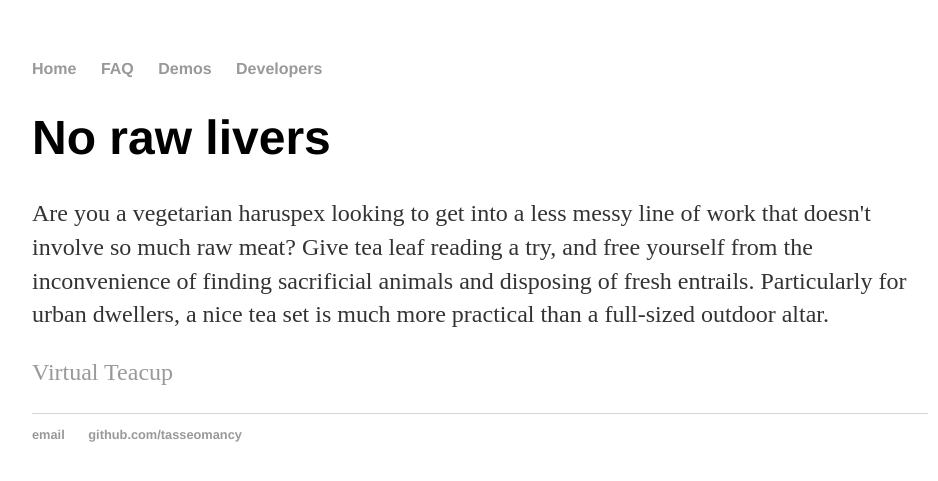
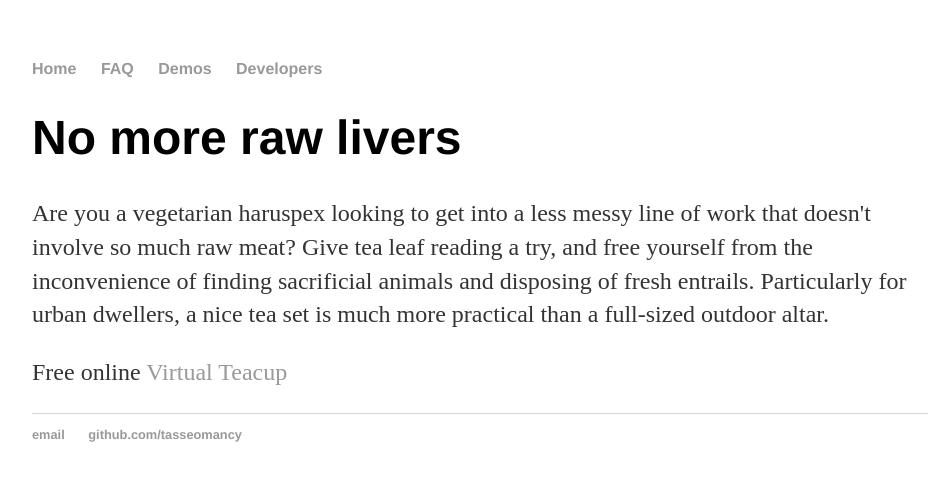
Before and after one commit to tasseomancy/tasseomancy.github.io, a Jekyll site: the page built from index.html, in a window 1280 px wide. Shown: the top 481 px of the page, without its empty margins (160-1098 px from the left). Built offline with Jekyll 4.4.1, drawn with Linux system fonts in a browser that asks for light colours.

Commit message:
Update index.html

```diff
--- a/index.html
+++ b/index.html
@@ -3,7 +3,7 @@
 title: Tasseomancy for all
 ---
 <div class="blurb">
-	<h1>No raw livers</h1>
+	<h1>No more raw livers</h1>
 	<p>Are you a vegetarian haruspex looking to get into a less messy line of work that doesn't involve so much raw meat? Give tea leaf reading a try, and free yourself from the inconvenience of finding sacrificial animals and disposing of fresh entrails. Particularly for urban dwellers, a nice tea set is much more practical than a full-sized outdoor altar.</a></p>
-<p><a href="https://dashingdon.com/play/nuclearpolymer/virtual-teacup/mygame/">Virtual Teacup</a>
+<p>Free online <a href="https://dashingdon.com/play/nuclearpolymer/virtual-teacup/mygame/">Virtual Teacup</a>
 </div><!-- /.blurb -->
```
